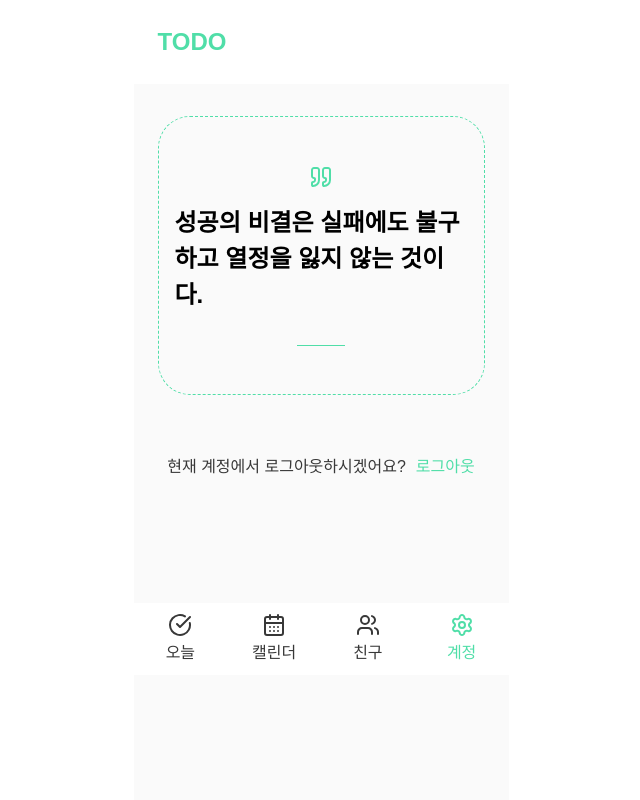
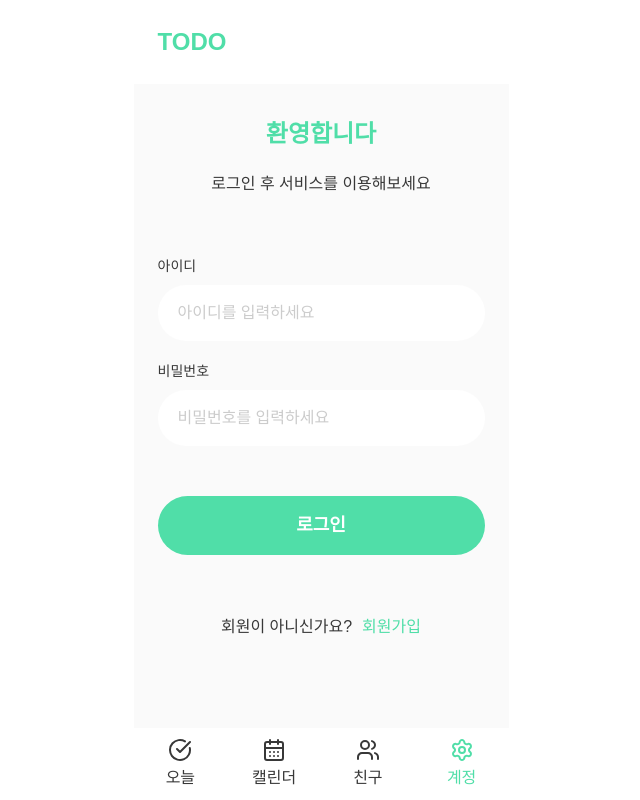
Before and after one commit to deepdive-01/goorm-todo-front, a React (Vite) app: page /accounts in a window 1280 px wide. Shown: the whole page, without its empty margins (319-959 px from the left). Built offline with nearby package versions, Linux system fonts and the light colour scheme; no server answers; a web font is replaced by a local one.

Commit message:
feat: auth 관련 api 연결 (#22)

```diff
--- /dev/null
+++ b/src/api/auth.ts
@@ -0,0 +1,49 @@
+const API_BASE_URL = import.meta.env.VITE_API_BASE_URL;
+
+export interface RegisterRequest {
+  username: string;
+  nickname: string;
+  email: string;
+  password: string;
+}
+
+export interface LoginRequest {
+  username: string;
+  password: string;
+}
+
+export async function registerApi(body: RegisterRequest) {
+  const res = await fetch(`${API_BASE_URL}/api/v1/auth/register`, {
+    method: 'POST',
+    headers: {
+      'Content-Type': 'application/json',
+    },
+    body: JSON.stringify(body),
+  });
+
+  const data = await res.json();
+
+  if (!res.ok) {
+    throw new Error(data?.message || '회원가입에 실패했습니다.');
+  }
+
+  return data;
+}
+
+export async function loginApi(body: LoginRequest) {
+  const res = await fetch(`${API_BASE_URL}/api/v1/auth/login`, {
+    method: 'POST',
+    headers: {
+      'Content-Type': 'application/json',
+    },
+    body: JSON.stringify(body),
+  });
+
+  const data = await res.json();
+
+  if (!res.ok) {
+    throw new Error(data?.message || '로그인에 실패했습니다.');
+  }
+
+  return data;
+}
--- a/src/pages/accounts/components/LoginSection.tsx
+++ b/src/pages/accounts/components/LoginSection.tsx
@@ -1,10 +1,47 @@
 import { useState } from 'react';
 import Text from '@/components/Text';
 import Input from '@/components/Input';
+import { loginApi } from '@/api/auth';
 
-export default function LoginSection() {
+interface LoginSectionProps {
+  onLoginSuccess: (token: string) => void;
+  onMoveToRegister: () => void;
+}
+
+export default function LoginSection({ onLoginSuccess, onMoveToRegister }: LoginSectionProps) {
   const [id, setId] = useState('');
   const [password, setPassword] = useState('');
+  const [loading, setLoading] = useState(false);
+  const [errorMessage, setErrorMessage] = useState('');
+
+  const handleLogin = async () => {
+    try {
+      setLoading(true);
+      setErrorMessage('');
+
+      const result = await loginApi({
+        username: id,
+        password,
+      });
+      console.log('login result:', result);
+
+      const accessToken = result?.data?.accessToken;
+
+      if (!accessToken) {
+        throw new Error('access token이 없습니다.');
+      }
+
+      onLoginSuccess(accessToken);
+    } catch (error) {
+      if (error instanceof Error) {
+        setErrorMessage(error.message);
+      } else {
+        setErrorMessage('로그인 중 오류가 발생했습니다.');
+      }
+    } finally {
+      setLoading(false);
+    }
+  };
 
   return (
     <main className="px-6 py-8 flex flex-1 flex-col gap-15 w-full">
@@ -29,13 +66,26 @@ export default function LoginSection() {
           onChange={(e) => setPassword(e.target.value)}
           inputWhite
         />
-        <button className="w-full rounded-full bg-primary text-white py-4 mt-7.5 cursor-pointer hover:bg-primary/90">
+
+        {errorMessage && (
+          <Text variant="caption" className="text-[#ff0000]">
+            {errorMessage}
+          </Text>
+        )}
+
+        <button
+          onClick={handleLogin}
+          disabled={loading}
+          className="w-full rounded-full bg-primary text-white py-4 mt-7.5 cursor-pointer hover:bg-primary/90"
+        >
           <Text variant="heading">로그인</Text>
         </button>
       </section>
       <section className="flex gap-2.5 justify-center pb-5">
         <Text className="text-black">회원이 아니신가요?</Text>
-        <Text className="text-primary hover:underline cursor-pointer">회원가입</Text>
+        <button onClick={onMoveToRegister}>
+          <Text className="text-primary hover:underline cursor-pointer">회원가입</Text>
+        </button>
       </section>
     </main>
   );
--- a/src/pages/accounts/components/LogoutSection.tsx
+++ b/src/pages/accounts/components/LogoutSection.tsx
@@ -1,7 +1,11 @@
 import Text from '@/components/Text';
 import QuoteIcon from './quote-icon.svg?react';
 
-export default function LogoutSection() {
+interface LogoutSectionProps {
+  onLogout: () => void;
+}
+
+export default function LogoutSection({ onLogout }: LogoutSectionProps) {
   return (
     <main className="px-6 py-8 flex flex-1 flex-col gap-15 w-full mb-18">
       <section className="w-full flex flex-col gap-4 py-12 border border-primary border-dashed items-center rounded-4xl">
@@ -13,7 +17,9 @@ export default function LogoutSection() {
       </section>
       <section className="flex gap-2.5 justify-center pb-5">
         <Text className="text-black">현재 계정에서 로그아웃하시겠어요?</Text>
-        <Text className="text-primary hover:underline cursor-pointer">로그아웃</Text>
+        <button onClick={onLogout}>
+          <Text className="text-primary hover:underline cursor-pointer">로그아웃</Text>
+        </button>
       </section>
     </main>
   );
--- a/src/pages/accounts/components/RegisterSection.tsx
+++ b/src/pages/accounts/components/RegisterSection.tsx
@@ -1,13 +1,53 @@
 import { useState } from 'react';
 import Text from '@/components/Text';
 import Input from '@/components/Input';
+import { registerApi } from '@/api/auth';
 
-export default function RegisterSection() {
+interface RegisterSectionProps {
+  onRegisterSuccess: () => void;
+  onMoveToLogin: () => void;
+}
+
+export default function RegisterSection({
+  onRegisterSuccess,
+  onMoveToLogin,
+}: RegisterSectionProps) {
   const [id, setId] = useState('');
   const [nickname, setNickname] = useState('');
   const [email, setEmail] = useState('');
   const [password, setPassword] = useState('');
   const [passwordConfirm, setPasswordConfirm] = useState('');
+  const [loading, setLoading] = useState(false);
+  const [errorMessage, setErrorMessage] = useState('');
+
+  const handleRegister = async () => {
+    if (password !== passwordConfirm) {
+      setErrorMessage('비밀번호가 일치하지 않습니다.');
+      return;
+    }
+
+    try {
+      setLoading(true);
+      setErrorMessage('');
+
+      await registerApi({
+        username: id,
+        nickname,
+        email,
+        password,
+      });
+
+      onRegisterSuccess();
+    } catch (error) {
+      if (error instanceof Error) {
+        setErrorMessage(error.message);
+      } else {
+        setErrorMessage('회원가입 중 오류가 발생했습니다.');
+      }
+    } finally {
+      setLoading(false);
+    }
+  };
 
   return (
     <main className="px-6 py-8 flex flex-1 flex-col gap-15 w-full mb-18">
@@ -61,13 +101,25 @@ export default function RegisterSection() {
           )}
         </div>
 
-        <button className="w-full rounded-full bg-primary text-white py-4 mt-7.5 cursor-pointer hover:bg-primary/90">
+        {errorMessage && (
+          <Text variant="caption" className="text-[#ff0000]">
+            {errorMessage}
+          </Text>
+        )}
+
+        <button
+          onClick={handleRegister}
+          disabled={loading}
+          className="w-full rounded-full bg-primary text-white py-4 mt-7.5 cursor-pointer hover:bg-primary/90"
+        >
           <Text variant="heading">회원가입</Text>
         </button>
       </section>
       <section className="flex gap-2.5 justify-center pb-5">
         <Text className="text-black">이미 계정이 있으신가요?</Text>
-        <Text className="text-primary hover:underline cursor-pointer">로그인</Text>
+        <button onClick={onMoveToLogin}>
+          <Text className="text-primary hover:underline cursor-pointer">로그인</Text>
+        </button>
       </section>
     </main>
   );
--- a/src/pages/accounts/index.tsx
+++ b/src/pages/accounts/index.tsx
@@ -1,15 +1,55 @@
+import { useState } from 'react';
 import Header from '@/components/Header';
 import Footer from '@/components/Footer';
 import LoginSection from './components/LoginSection';
 import RegisterSection from './components/RegisterSection';
 import LogoutSection from './components/LogoutSection';
 
+type Mode = 'login' | 'register' | 'logout';
+
 export default function AccountsPage() {
+  const [mode, setMode] = useState<Mode>('login');
+  const [accessToken, setAccessToken] = useState<string | null>(() =>
+    localStorage.getItem('accessToken'),
+  );
+
+  const isLoggedIn = !!accessToken;
+
+  const handleLoginSuccess = (token: string) => {
+    localStorage.setItem('accessToken', token);
+    setAccessToken(token);
+  };
+  const handleMoveToRegister = () => {
+    setMode('register');
+  };
+  const handleMoveToLogin = () => {
+    setMode('login');
+  };
+  const handleLogout = () => {
+    localStorage.removeItem('accessToken');
+    setAccessToken(null);
+    setMode('login');
+  };
+
   return (
     <div className="w-full flex items-center justify-center">
-      <div className="w-93.75 min-h-screen relative bg-gray-ui">
+      <div className="w-93.75 min-h-screen relative bg-gray-ui flex flex-col">
         <Header />
-        <LogoutSection />
+        {!isLoggedIn && mode === 'login' && (
+          <LoginSection
+            onLoginSuccess={handleLoginSuccess}
+            onMoveToRegister={handleMoveToRegister}
+          />
+        )}
+
+        {!isLoggedIn && mode === 'register' && (
+          <RegisterSection
+            onRegisterSuccess={handleMoveToLogin}
+            onMoveToLogin={handleMoveToLogin}
+          />
+        )}
+
+        {isLoggedIn && <LogoutSection onLogout={handleLogout} />}
         <Footer />
       </div>
     </div>
```
